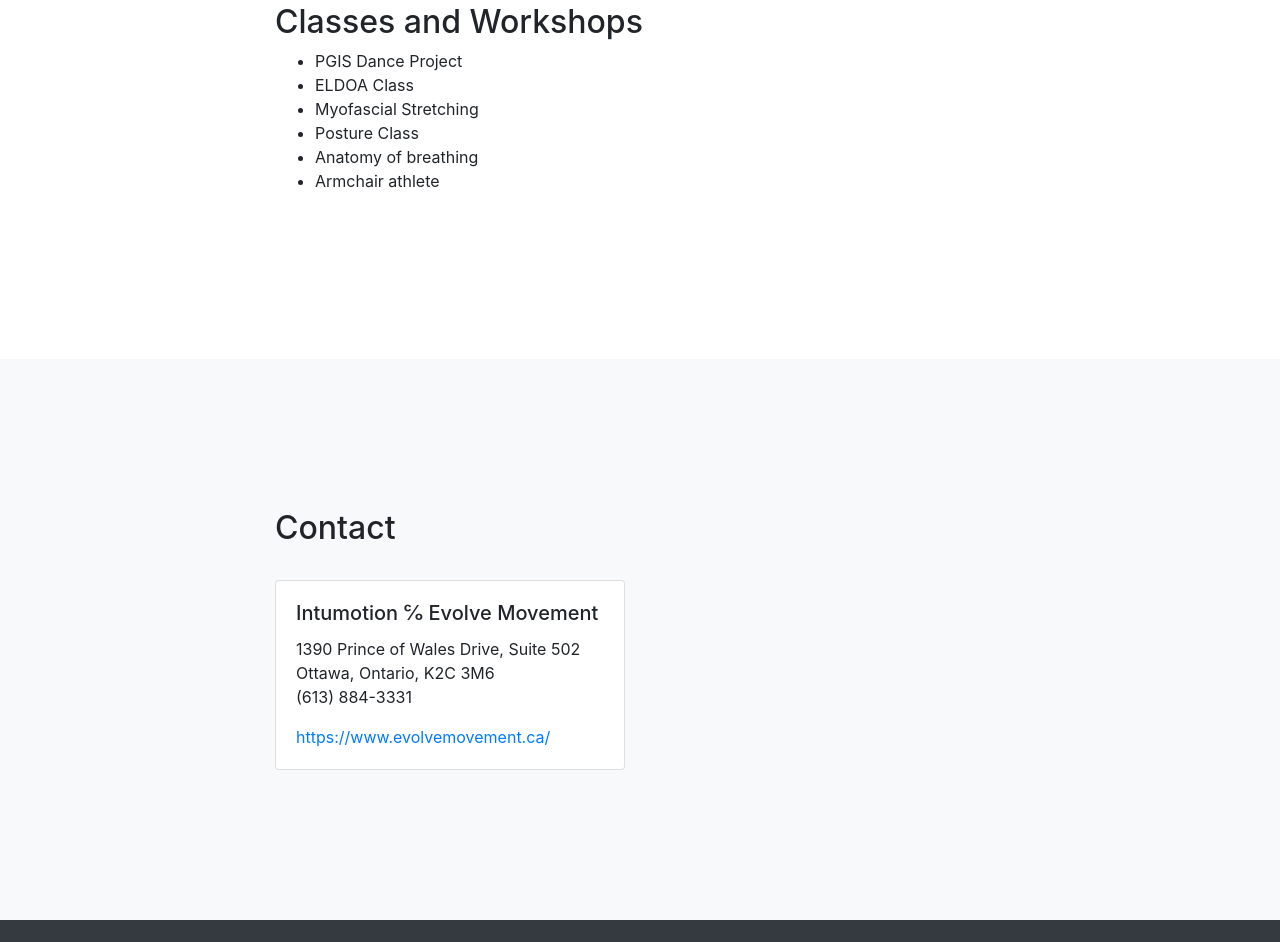
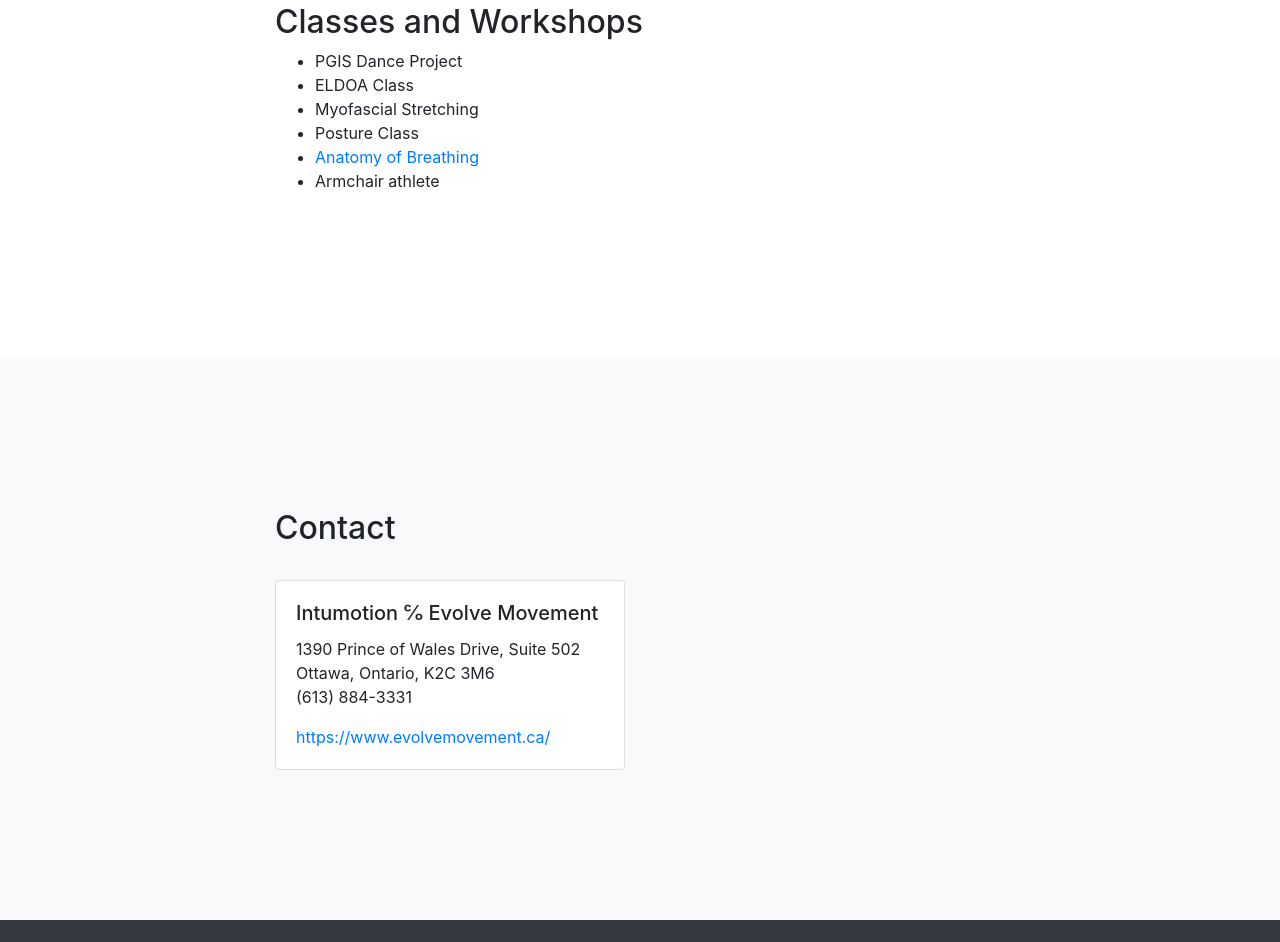
Before and after one commit to robertblackon/robertblackon.github.io, a website with bundled scripts: page index.html in a window 1280 px wide. Shown: the part 1856-2798 px from the top of the page. Built offline with nearby package versions, Linux system fonts and the light colour scheme.

Commit message:
Update index.html

```diff
--- a/index.html
+++ b/index.html
@@ -99,7 +99,7 @@
             <li>ELDOA Class</li>
             <li>Myofascial Stretching</li>
             <li>Posture Class</li>
-            <li>Anatomy of breathing</li>
+              <li><a href="modalities/anatomyofbreathing.html">Anatomy of Breathing</a></li>
             <li>Armchair athlete</li>
           </ul>
         </div>
```
